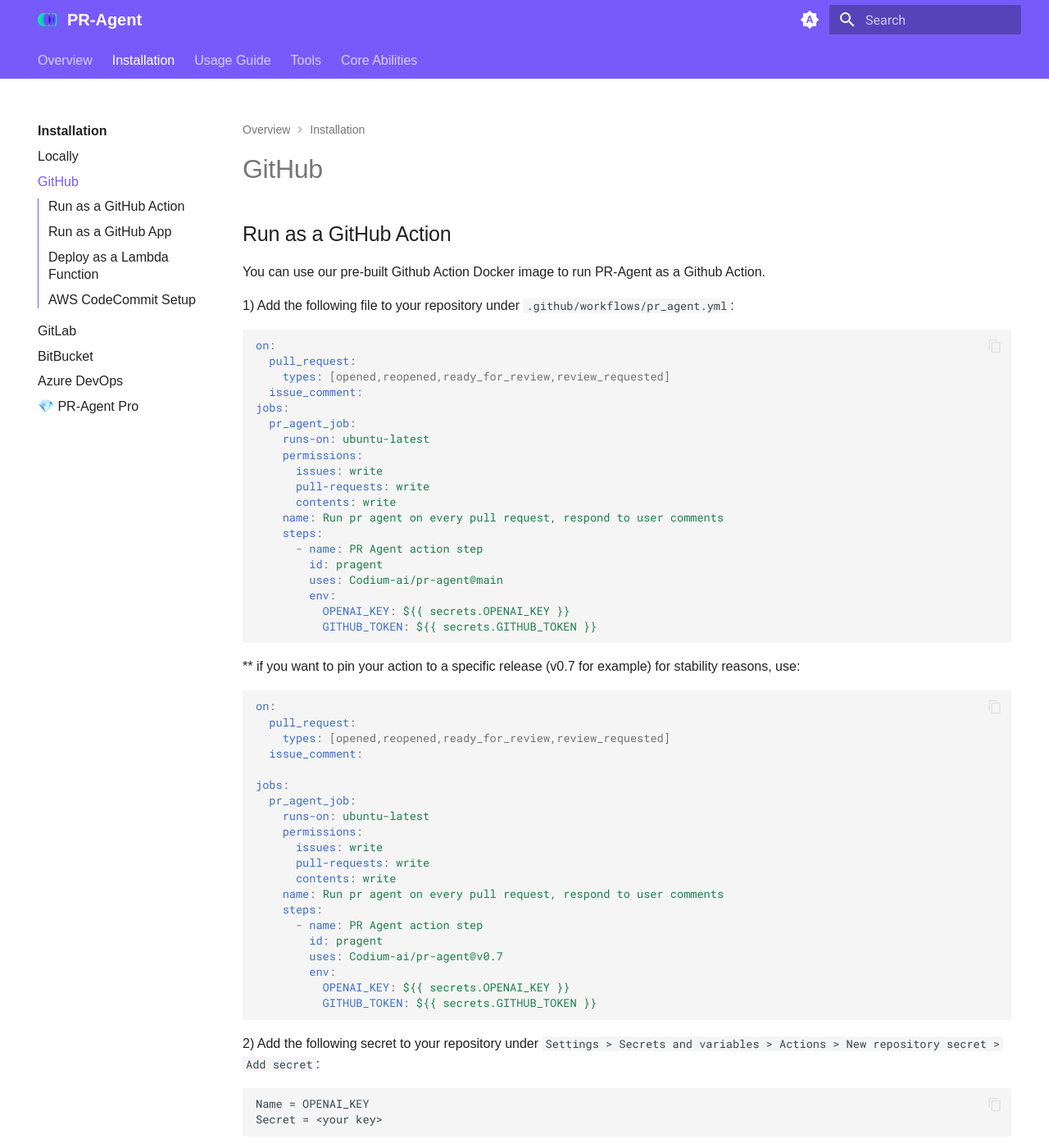
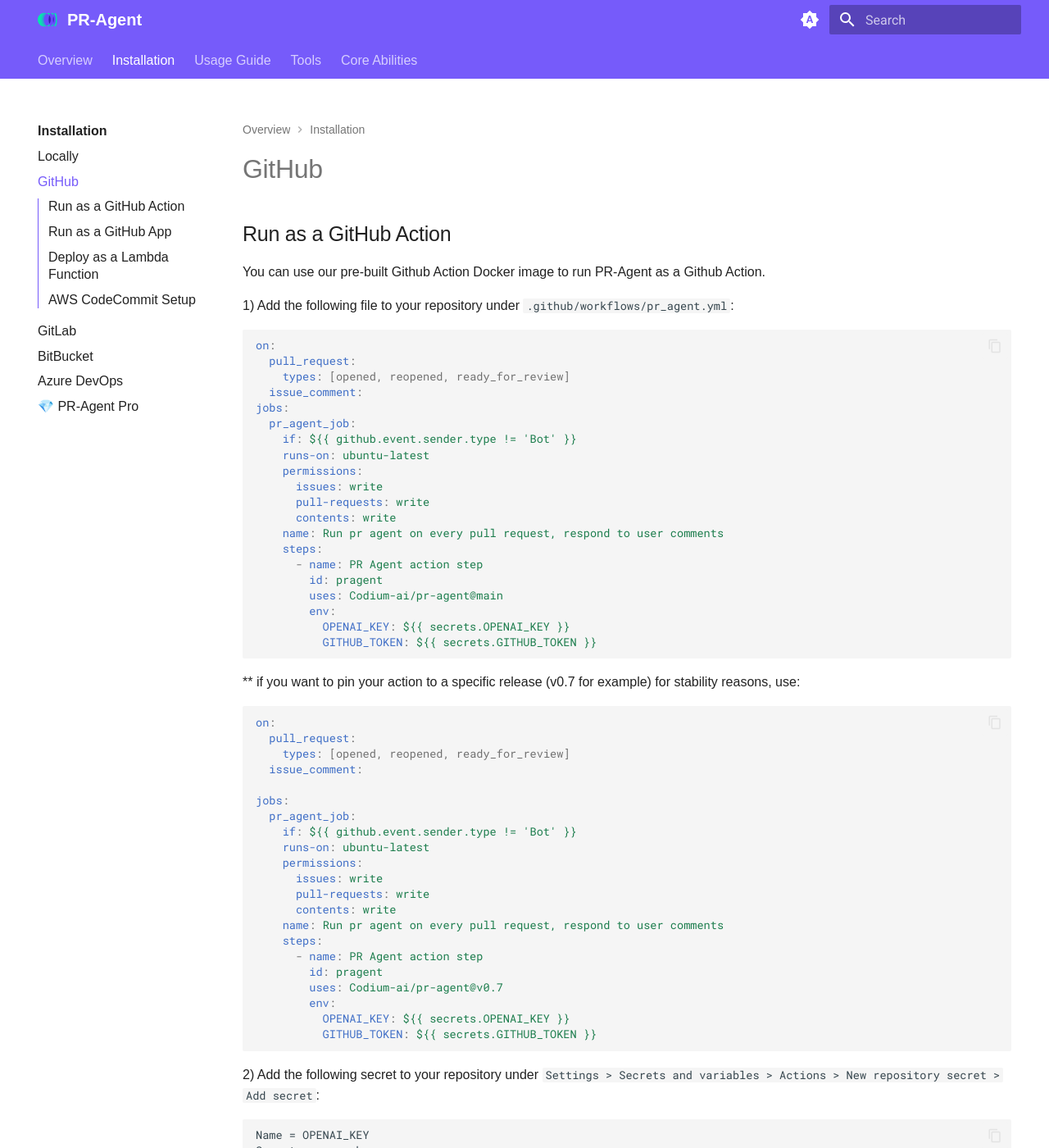
Before and after one commit to Codium-ai/pr-agent, an MkDocs documentation site: the page built from docs/docs/installation/github.md, in a window 1280 px wide and 1400 px high. Shown: the whole window at 82% size. Built offline with MkDocs 1.6.1 and Material for MkDocs 9.7.7, drawn with Linux system fonts in a browser that asks for light colours.

Commit message:
docs: optimize condition of github actions

````diff
--- a/docs/docs/installation/github.md
+++ b/docs/docs/installation/github.md
@@ -7,10 +7,11 @@
 ```yaml
 on:
   pull_request:
-    types: [opened,reopened,ready_for_review,review_requested]
+    types: [opened, reopened, ready_for_review]
   issue_comment:
 jobs:
   pr_agent_job:
+    if: ${{ github.event.sender.type != 'Bot' }}
     runs-on: ubuntu-latest
     permissions:
       issues: write
@@ -29,11 +30,12 @@
 ```yaml
 on:
   pull_request:
-    types: [opened,reopened,ready_for_review,review_requested]
+    types: [opened, reopened, ready_for_review]
   issue_comment:
 
 jobs:
   pr_agent_job:
+    if: ${{ github.event.sender.type != 'Bot' }}
     runs-on: ubuntu-latest
     permissions:
       issues: write
````
